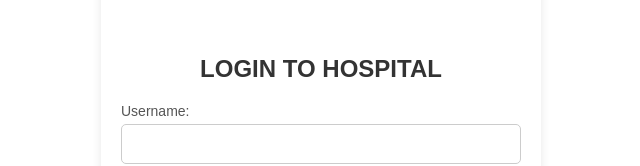
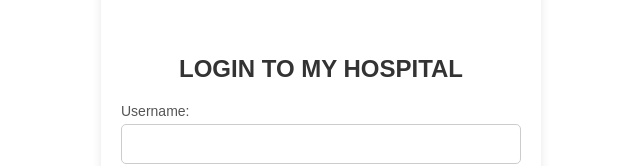
Before and after one commit to SiddappaSavadatti/hospital, a React (Create React App) app: page / in a window 1280 px wide. Shown: the part 256-422 px from the top of the page, without its empty margins (319-959 px from the left). Built offline with nearby package versions, Linux system fonts and the light colour scheme.

Commit message:
updated in logi.js

```diff
--- a/src/components/Login.js
+++ b/src/components/Login.js
@@ -52,7 +52,7 @@ const Login = () => {
 
   return (
     <div className="login_container">
-      <h2>LOGIN TO HOSPITAL</h2>
+      <h2>LOGIN TO MY HOSPITAL </h2>
       <form onSubmit={handleLogin} className="login-form">
         <div className="input-group">
           <label htmlFor="username">Username:</label>
```
